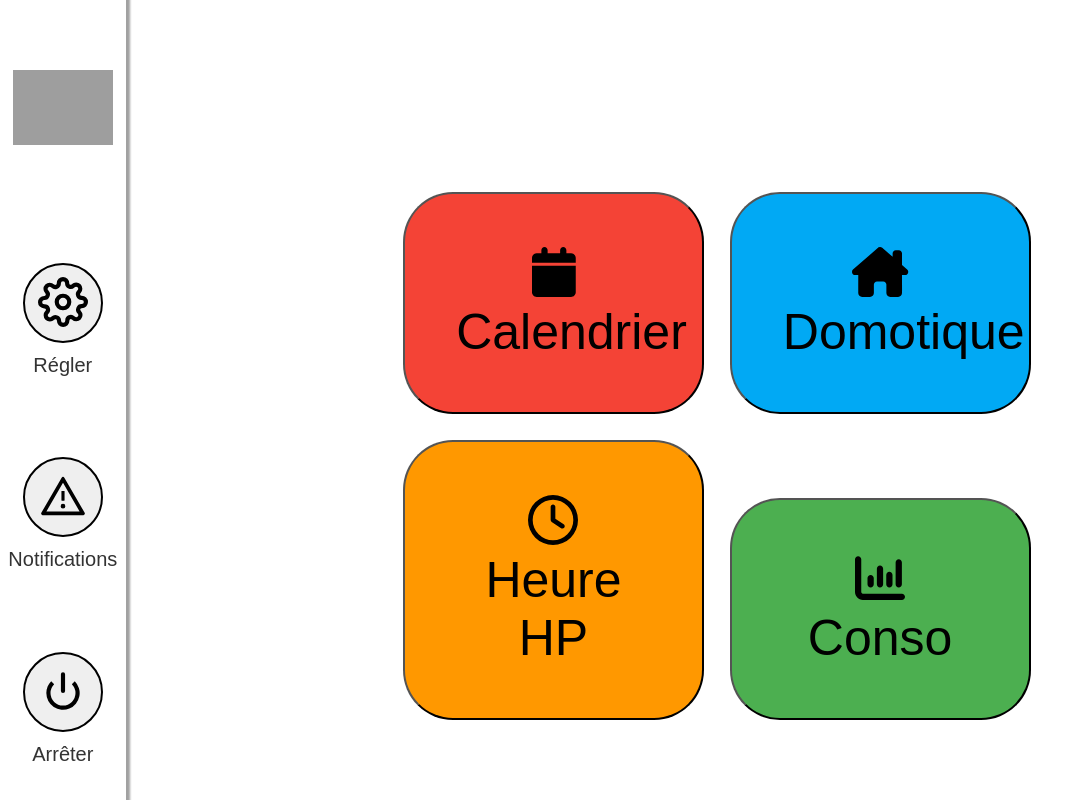
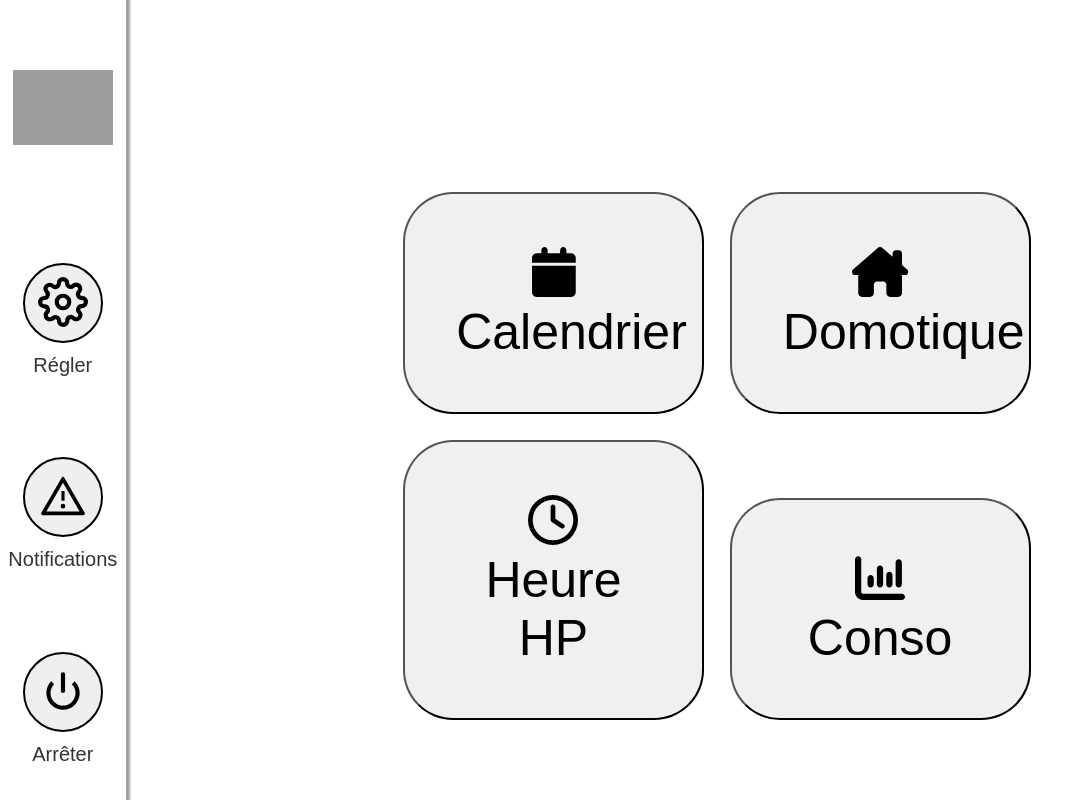
Before and after one commit to Alexandre06Github/oghji, a React (Create React App) app: page / in a window 1280 px wide. Shown: the top 800 px of the page, without its empty margins (0-1085 px from the left). Built offline with nearby package versions, Linux system fonts and the light colour scheme; grey boxes are pictures that could not be loaded.

Commit message:
updates styleAlexandre.css

```diff
--- a/src/components/assets/style/styleAlexandre.css
+++ b/src/components/assets/style/styleAlexandre.css
@@ -7,7 +7,7 @@
 
 .boutonCalendrier {
     padding: 4vw;
-    background-color: rgb(244, 67, 54);
+    background-color:#F0F0F0;
     width: 21%;
     margin-right: 2vw;
     margin-bottom: 2vw;
@@ -17,7 +17,7 @@
 
 .boutonDomotique {
     padding: 4vw;
-    background-color: rgb(1, 169, 244);
+    background-color: #F0F0F0;
     width: 21%;
     font-size: 50px;
     border-radius: 50px;
@@ -25,7 +25,7 @@
 
 .boutonTarifHeure {
     padding: 4vw;
-    background-color: rgb(255, 152, 0);
+    background-color:#F0F0F0;
     width: 21%;
     margin-right: 2vw;
     margin-bottom: 2vw;
@@ -35,7 +35,7 @@
 
 .boutonConso {
     padding: 4vw;
-    background-color: rgb(76, 175, 80);
+    background-color:#F0F0F0;
     width: 21%;
     font-size: 50px;
     border-radius: 50px;
```
